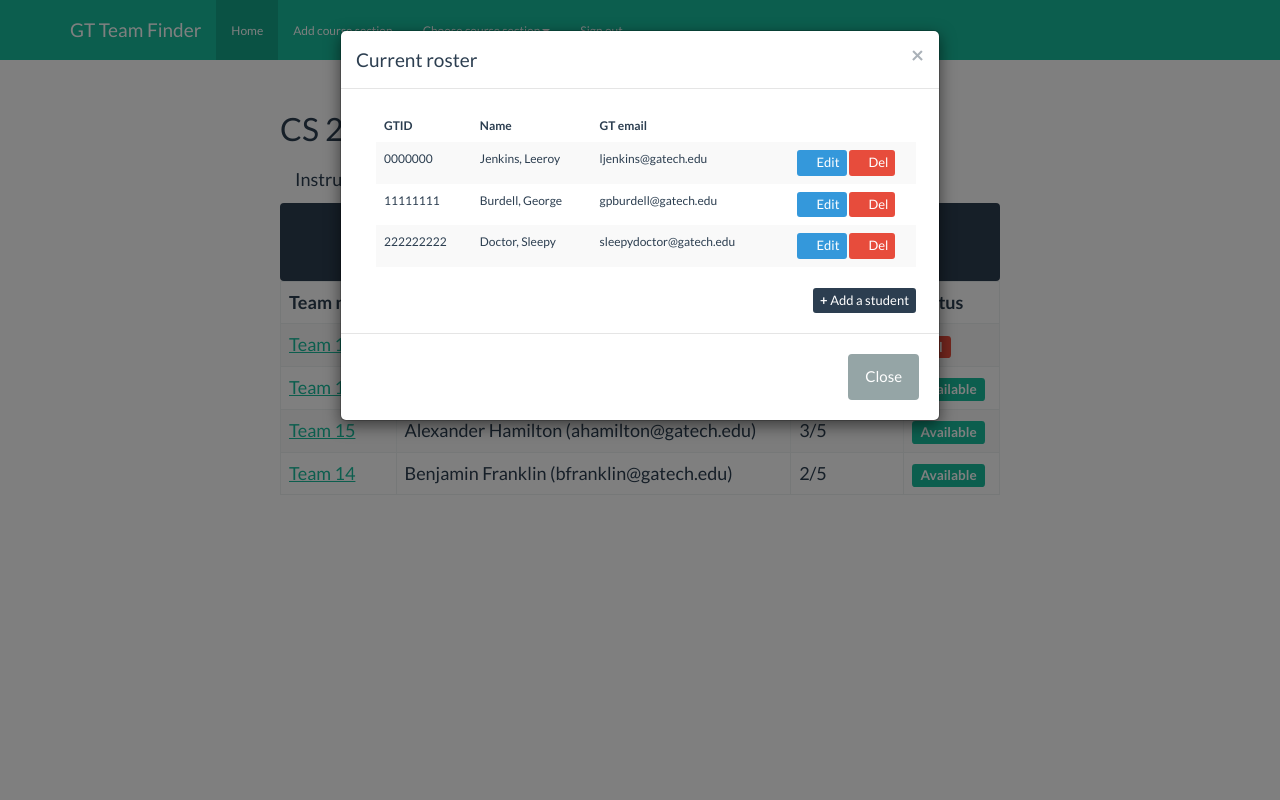
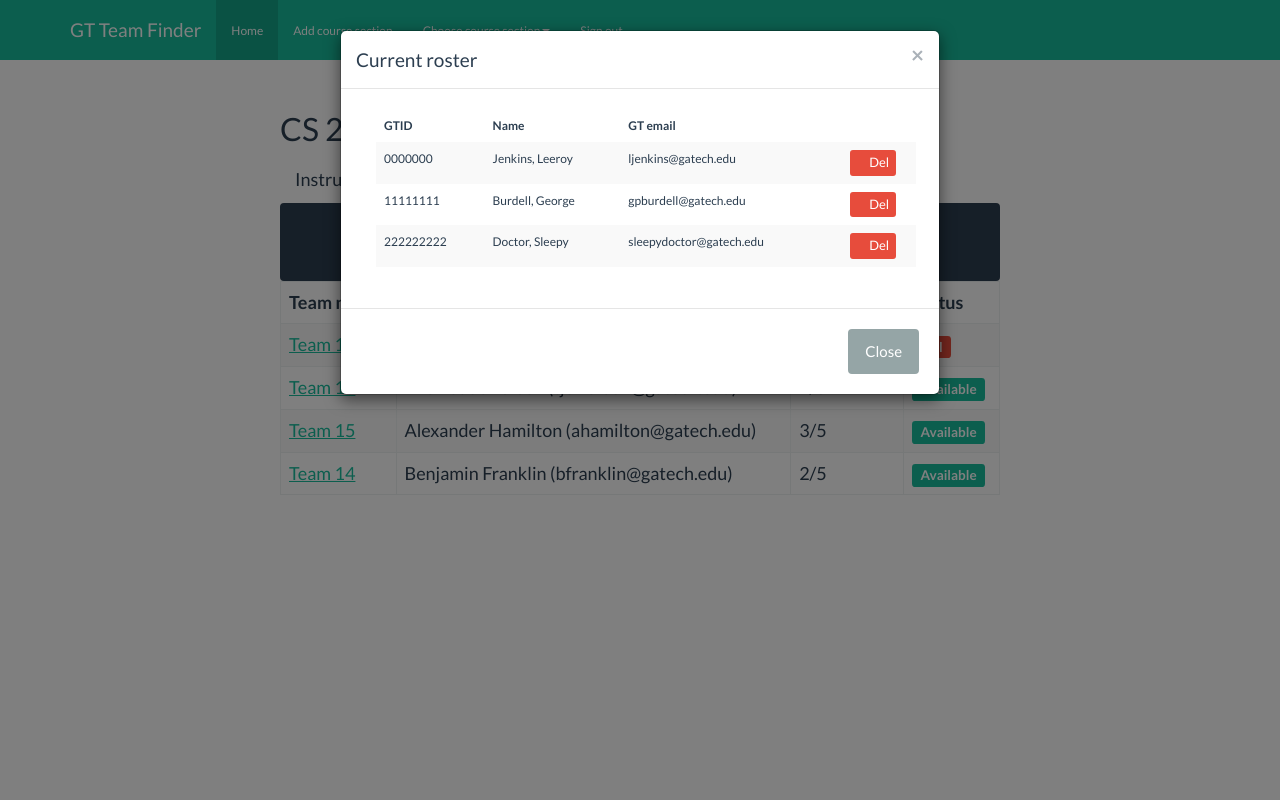
Before and after one commit to ckjoon/teambuilding, a Python web app: template teambuildingapp/templates/prof_home.html in a window 1280 px wide, after a click on "Edit roster". Run offline with Jinja, Linux system fonts and the light colour scheme; the template is opened without the code that fills it, so the values that code supplies are empty; some libraries are stand-ins or nearby versions; some web fonts are replaced.

Commit message:
minor HTML fix : edit class removed

```diff
--- a/teambuildingapp/templates/prof_home.html
+++ b/teambuildingapp/templates/prof_home.html
@@ -145,25 +145,24 @@
                                     <td>0000000</td>
                                     <td>Jenkins, Leeroy</td>
                                     <td>ljenkins@gatech.edu</td>
-                                    <td class="text-center"><a class='btn btn-info btn-xs' href="#"><span class="glyphicon glyphicon-edit"></span> Edit</a> <a href="#" class="btn btn-danger btn-xs"><span class="glyphicon glyphicon-remove"></span> Del</a></td>
+                                    <td class="text-center"> <a href="#" class="btn btn-danger btn-xs"><span class="glyphicon glyphicon-remove"></span> Del</a></td>
                                 </tr>
                                 <tr>
                                     <td>11111111</td>
                                     <td>Burdell, George</td>
                                     <td>gpburdell@gatech.edu</td>
 
-                                    <td class="text-center"><a class='btn btn-info btn-xs' href="#"><span class="glyphicon glyphicon-edit"></span> Edit</a> <a href="#" class="btn btn-danger btn-xs"><span class="glyphicon glyphicon-remove"></span> Del</a></td>
+                                    <td class="text-center"> <a href="#" class="btn btn-danger btn-xs"><span class="glyphicon glyphicon-remove"></span> Del</a></td>
                                 </tr>
                                 <tr>
                                     <td>222222222</td>
                                     <td>Doctor, Sleepy</td>
                                     <td>sleepydoctor@gatech.edu</td>
 
-                                    <td class="text-center"><a class='btn btn-info btn-xs' href="#"><span class="glyphicon glyphicon-edit"></span> Edit</a> <a href="#" class="btn btn-danger btn-xs"><span class="glyphicon glyphicon-remove"></span> Del</a></td>
+                                    <td class="text-center"><a href="#" class="btn btn-danger btn-xs"><span class="glyphicon glyphicon-remove"></span> Del</a></td>
                                 </tr>
 
                             </table>
-                            <a href="#" class="btn btn-primary btn-xs pull-right"><b>+</b> Add a student</a>
                         </div>
                     </div>
                 </div>
```
